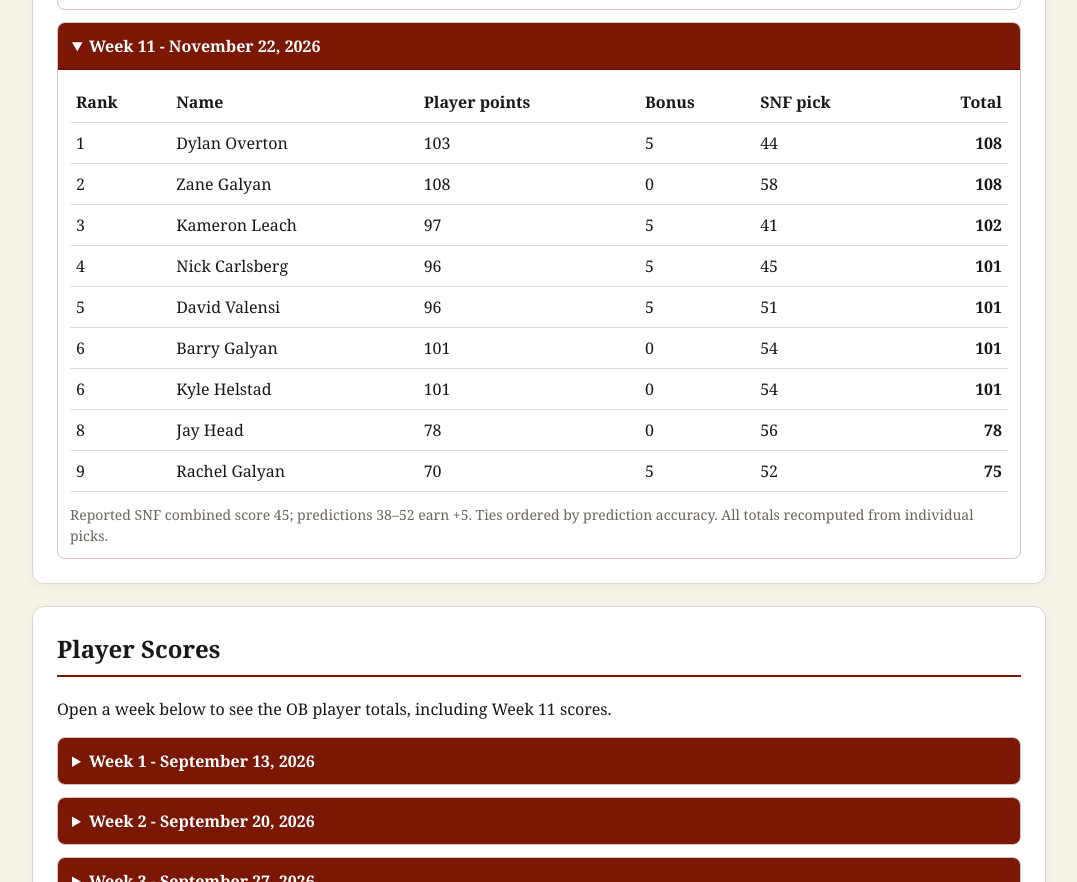
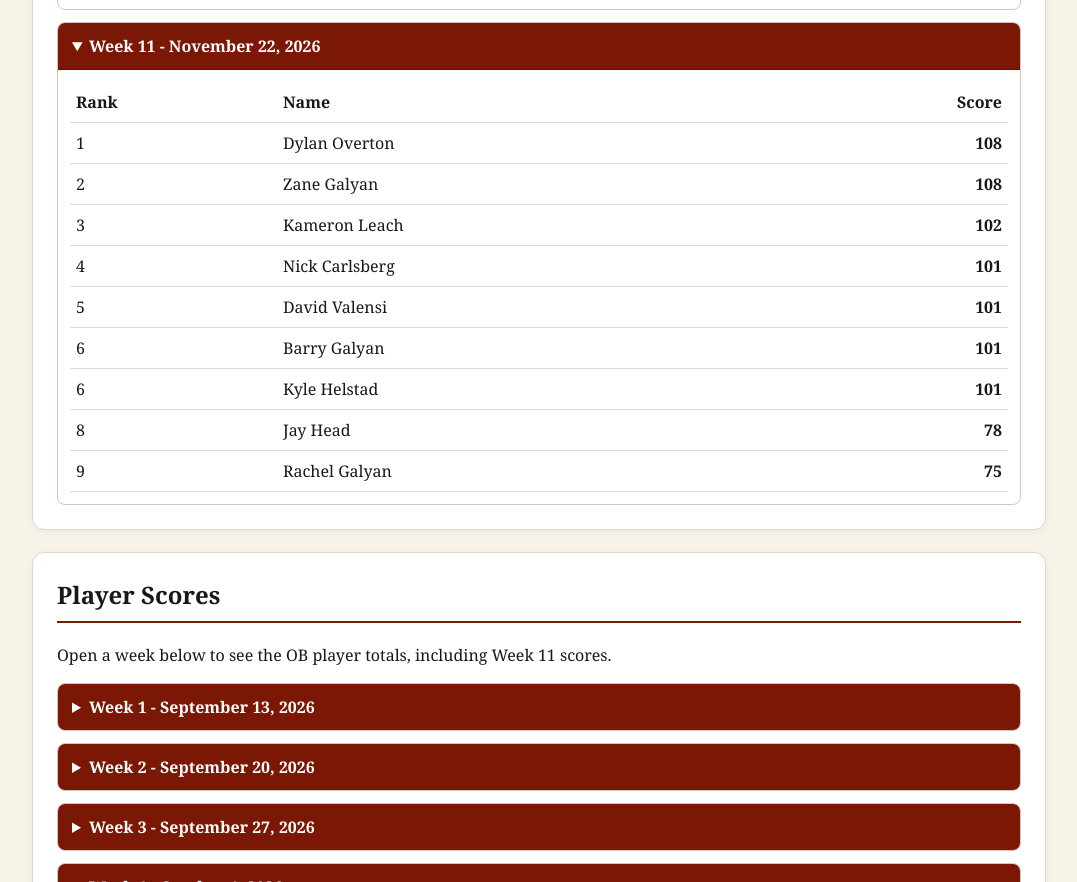
Before and after one commit to obmemorialfantasyfootball/ob-memorial, a plain HTML site: page index.html in a window 1280 px wide. Shown: the part 4629-5511 px from the top of the page, without its empty margins (101-1178 px from the left). Drawn offline with Linux system fonts and the light colour scheme.

Commit message:
Simplify weekly results to rank, name and total score

```diff
--- a/index.html
+++ b/index.html
@@ -102,7 +102,7 @@ table{width:100%;border-collapse:collapse}th,td{padding:8px 6px;border-bottom:1p
 <details><summary>Week 8 - November 1, 2026</summary><table><thead><tr><th>Rank</th><th>Name</th><th>Score</th></tr></thead><tbody><tr><td>1</td><td>Jay Head</td><td>118</td></tr><tr><td>2</td><td>Rachel Galyan</td><td>110</td></tr><tr><td>3</td><td>Kyle Helstad</td><td>102</td></tr><tr><td>4</td><td>Nick Carlsberg</td><td>101</td></tr><tr><td>5</td><td>Zane Galyan</td><td>95</td></tr><tr><td>6</td><td>Barry Galyan</td><td>93</td></tr><tr><td>7</td><td>Kameron Leach</td><td>91</td></tr><tr><td>8</td><td>Nate Wilson</td><td>70</td></tr><tr><td>9</td><td>David Valensi</td><td>47</td></tr></tbody></table><p class="small">Bonus: Eagles 10, Commanders 27 (37 combined). Predictions 30–44 earned +5. Bonus points are included in final scores. Dylan Overton did not submit a Week 8 entry.</p></details>
 <details><summary>Week 9 - November 8, 2026</summary><table><thead><tr><th>Rank</th><th>Name</th><th>Score</th></tr></thead><tbody><tr><td>1</td><td>Nate Wilson</td><td>112</td></tr><tr><td>2</td><td>Nick Carlsberg</td><td>105</td></tr><tr><td>3</td><td>Rachel Galyan</td><td>92</td></tr><tr><td>4</td><td>Dylan Overton</td><td>88</td></tr><tr><td>5</td><td>Zane Galyan</td><td>76</td></tr><tr><td>6</td><td>Kameron Leach</td><td>71</td></tr><tr><td>7</td><td>Barry Galyan</td><td>68</td></tr><tr><td>8</td><td>Kyle Helstad</td><td>67</td></tr><tr><td>9</td><td>Jay Head</td><td>64</td></tr><tr><td>10</td><td>David Valensi</td><td>37</td></tr></tbody></table><p class="small">Scores reflect the Week 9 player score list used for the weekly totals.</p></details>
 <details open><summary>Week 10 - November 15, 2026</summary><table><thead><tr><th>Rank</th><th>Name</th><th>Score</th></tr></thead><tbody><tr><td>1</td><td>Dylan Overton</td><td><strong>191</strong></td></tr><tr><td>2</td><td>Rachel Galyan</td><td><strong>182</strong></td></tr><tr><td>T-3</td><td>Jay Head</td><td><strong>165</strong></td></tr><tr><td>T-3</td><td>Kyle Helstad</td><td><strong>165</strong></td></tr><tr><td>5</td><td>Nick Carlsberg</td><td><strong>161</strong></td></tr><tr><td>6</td><td>Nate Wilson</td><td><strong>155</strong></td></tr><tr><td>7</td><td>Zane Galyan</td><td><strong>149</strong></td></tr><tr><td>8</td><td>David Valensi</td><td><strong>133</strong></td></tr><tr><td>9</td><td>Kameron Leach</td><td><strong>120</strong></td></tr><tr><td>10</td><td>Barry Galyan</td><td><strong>51</strong></td></tr></tbody></table></details>
-<details open><summary>Week 11 - November 22, 2026</summary><table><thead><tr><th>Rank</th><th>Name</th><th>Player points</th><th>Bonus</th><th>SNF pick</th><th>Total</th></tr></thead><tbody><tr><td>1</td><td>Dylan Overton</td><td>103</td><td>5</td><td>44</td><td><strong>108</strong></td></tr><tr><td>2</td><td>Zane Galyan</td><td>108</td><td>0</td><td>58</td><td><strong>108</strong></td></tr><tr><td>3</td><td>Kameron Leach</td><td>97</td><td>5</td><td>41</td><td><strong>102</strong></td></tr><tr><td>4</td><td>Nick Carlsberg</td><td>96</td><td>5</td><td>45</td><td><strong>101</strong></td></tr><tr><td>5</td><td>David Valensi</td><td>96</td><td>5</td><td>51</td><td><strong>101</strong></td></tr><tr><td>6</td><td>Barry Galyan</td><td>101</td><td>0</td><td>54</td><td><strong>101</strong></td></tr><tr><td>6</td><td>Kyle Helstad</td><td>101</td><td>0</td><td>54</td><td><strong>101</strong></td></tr><tr><td>8</td><td>Jay Head</td><td>78</td><td>0</td><td>56</td><td><strong>78</strong></td></tr><tr><td>9</td><td>Rachel Galyan</td><td>70</td><td>5</td><td>52</td><td><strong>75</strong></td></tr></tbody></table><p class="small">Reported SNF combined score 45; predictions 38–52 earn +5. Ties ordered by prediction accuracy. All totals recomputed from individual picks.</p></details>
+<details open><summary>Week 11 - November 22, 2026</summary><table><thead><tr><th>Rank</th><th>Name</th><th>Score</th></tr></thead><tbody><tr><td>1</td><td>Dylan Overton</td><td><strong>108</strong></td></tr><tr><td>2</td><td>Zane Galyan</td><td><strong>108</strong></td></tr><tr><td>3</td><td>Kameron Leach</td><td><strong>102</strong></td></tr><tr><td>4</td><td>Nick Carlsberg</td><td><strong>101</strong></td></tr><tr><td>5</td><td>David Valensi</td><td><strong>101</strong></td></tr><tr><td>6</td><td>Barry Galyan</td><td><strong>101</strong></td></tr><tr><td>6</td><td>Kyle Helstad</td><td><strong>101</strong></td></tr><tr><td>8</td><td>Jay Head</td><td><strong>78</strong></td></tr><tr><td>9</td><td>Rachel Galyan</td><td><strong>75</strong></td></tr></tbody></table><p class="small"></p></details>
 </section>
 <section id="player-scores" class="card"><h2>Player Scores</h2>
 <p>Open a week below to see the OB player totals, including Week 11 scores.</p>
```
